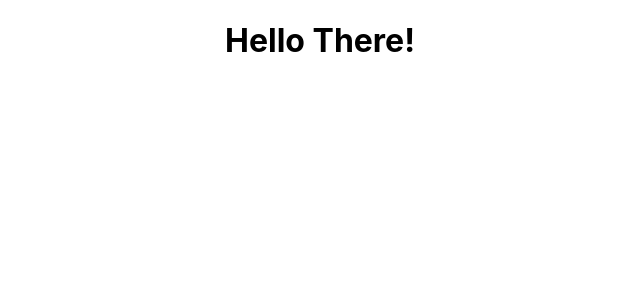
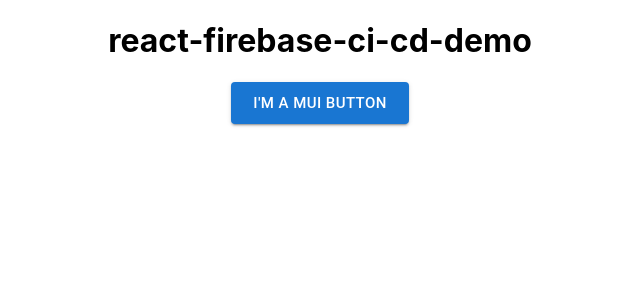
Before and after one commit to victortwu/react-ci-cd-demo, a React (Create React App) app: page / in a window 1280 px wide. Shown: the top 300 px of the page, without its empty margins (320-960 px from the left). Built offline with nearby package versions, Linux system fonts and the light colour scheme.

Commit message:
changed title, added MUI button

```diff
--- a/src/App.tsx
+++ b/src/App.tsx
@@ -1,12 +1,12 @@
 import React from 'react';
-
+import Button from '@mui/material/Button';
 import './App.css';
 
 function App() {
   return (
     <div className="App">
-      <h1>Hello There!</h1>
-
+      <h1>react-firebase-ci-cd-demo</h1>
+      <Button onClick={()=> alert('Hello There!')} variant='contained' size='large'>I'm a MUI Button</Button>
     </div>
   );
 }
```
